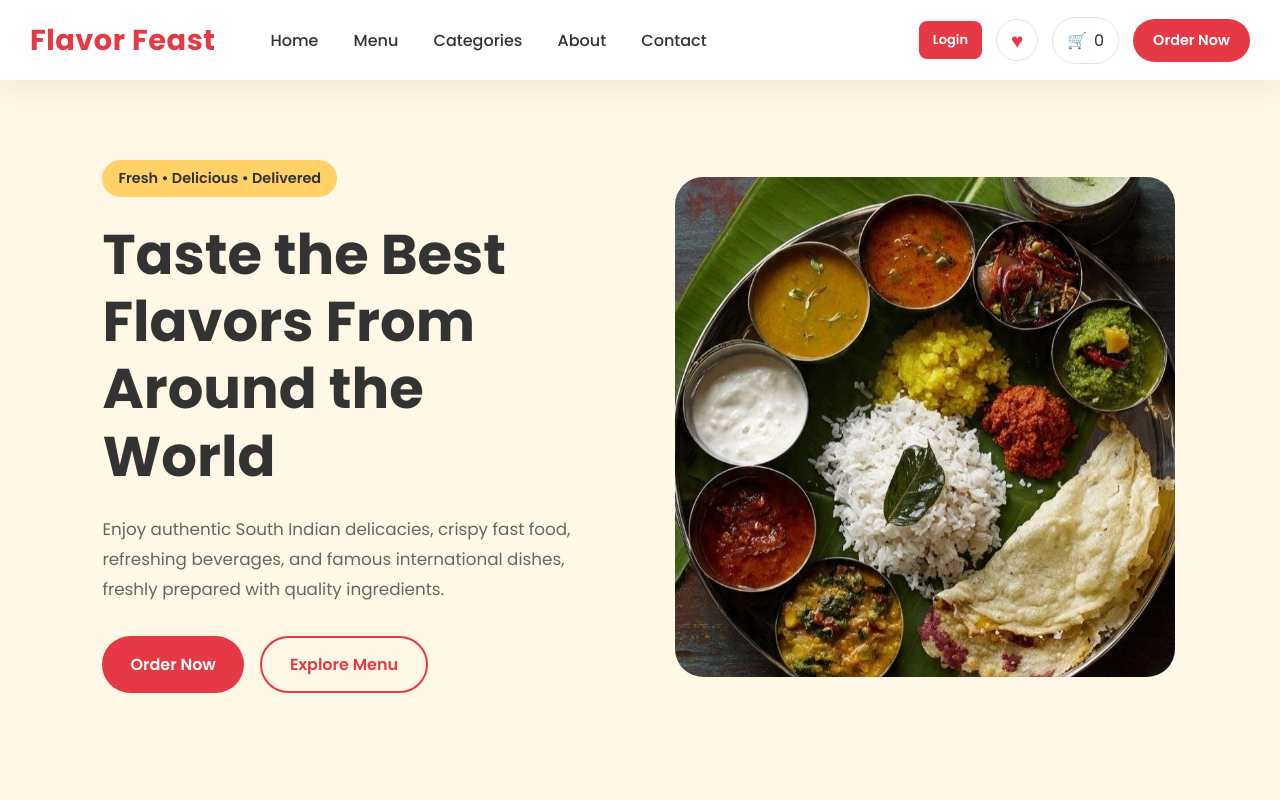
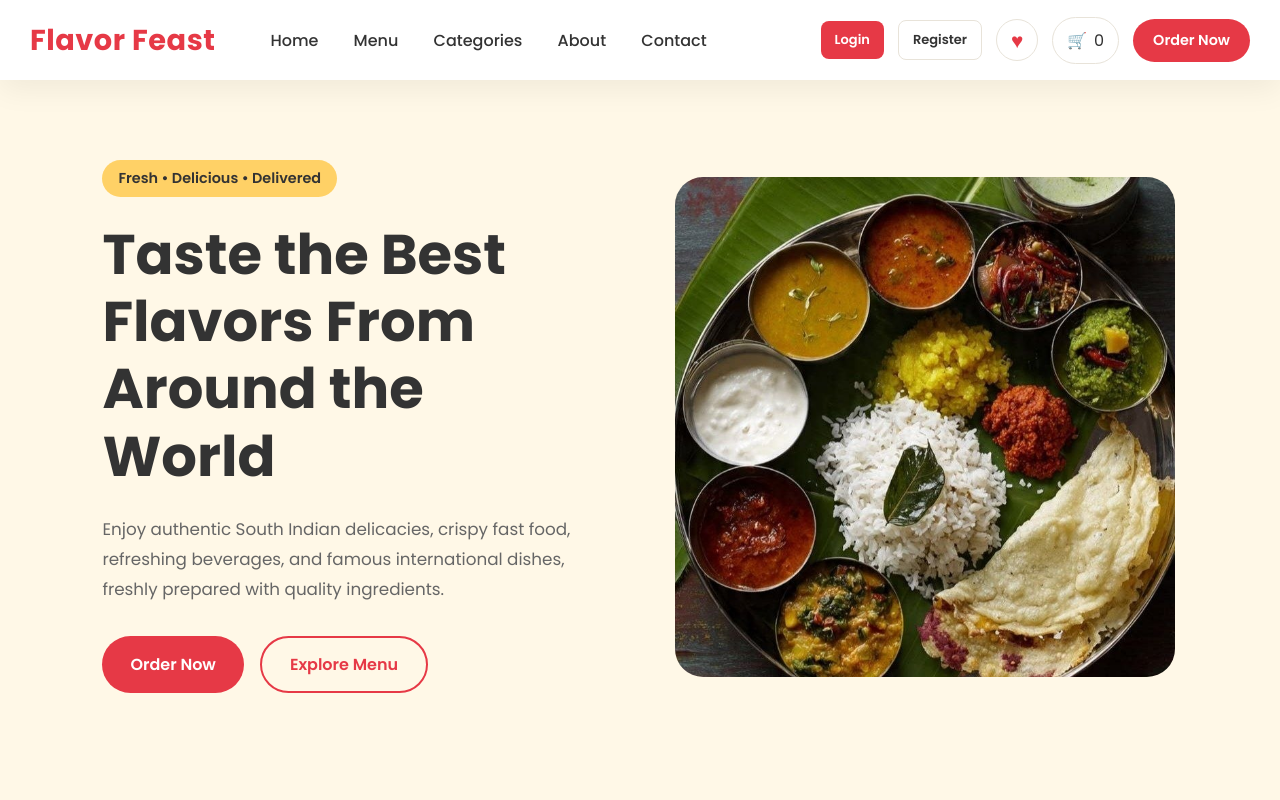
Before and after one commit to Blessy005/food-shop, a React (Vite) app in the folder frontend/: page / in a window 1280 px wide. Shown: the top 800 px of the page. Built offline with nearby package versions, Linux system fonts and the light colour scheme; no server answers.

Commit message:
Update Header.jsx

```diff
--- a/frontend/src/components/Header/Header.jsx
+++ b/frontend/src/components/Header/Header.jsx
@@ -1,4 +1,5 @@
 import "./Header.css";
+
 import { useNavigate } from "react-router-dom";
 
 function Header({ cartCount, user, onLogout }) {
@@ -39,7 +40,6 @@ function Header({ cartCount, user, onLogout }) {
   return (
     <header className="header">
       <div className="container header-container">
-
         {/* Logo */}
         <div
           className="logo"
@@ -69,13 +69,21 @@ function Header({ cartCount, user, onLogout }) {
 
         {/* Right Side */}
         <div className="header-actions">
-
           {/* Customer Account */}
           {user ? (
             <div className="user-account">
+              {/* Customer Name */}
               <span className="user-name">
                 Hi, {user.name}
               </span>
+
+              {/* Profile */}
+              <button
+                className="profile-header-btn"
+                onClick={() => navigate("/profile")}
+              >
+                Profile
+              </button>
 
               {/* My Orders */}
               <button
@@ -94,13 +102,23 @@ function Header({ cartCount, user, onLogout }) {
               </button>
             </div>
           ) : (
-            /* Login */
+            <>
+              {/* Login */}
               <button
                 className="login-header-btn"
                 onClick={() => navigate("/login")}
               >
                 Login
               </button>
+
+              {/* Register */}
+              <button
+                className="register-header-btn"
+                onClick={() => navigate("/register")}
+              >
+                Register
+              </button>
+            </>
           )}
 
           {/* Favorites */}
@@ -128,7 +146,6 @@ function Header({ cartCount, user, onLogout }) {
           >
             Order Now
           </button>
-
         </div>
       </div>
     </header>
```
Lines whose indentation alone changed are shown as unchanged.
